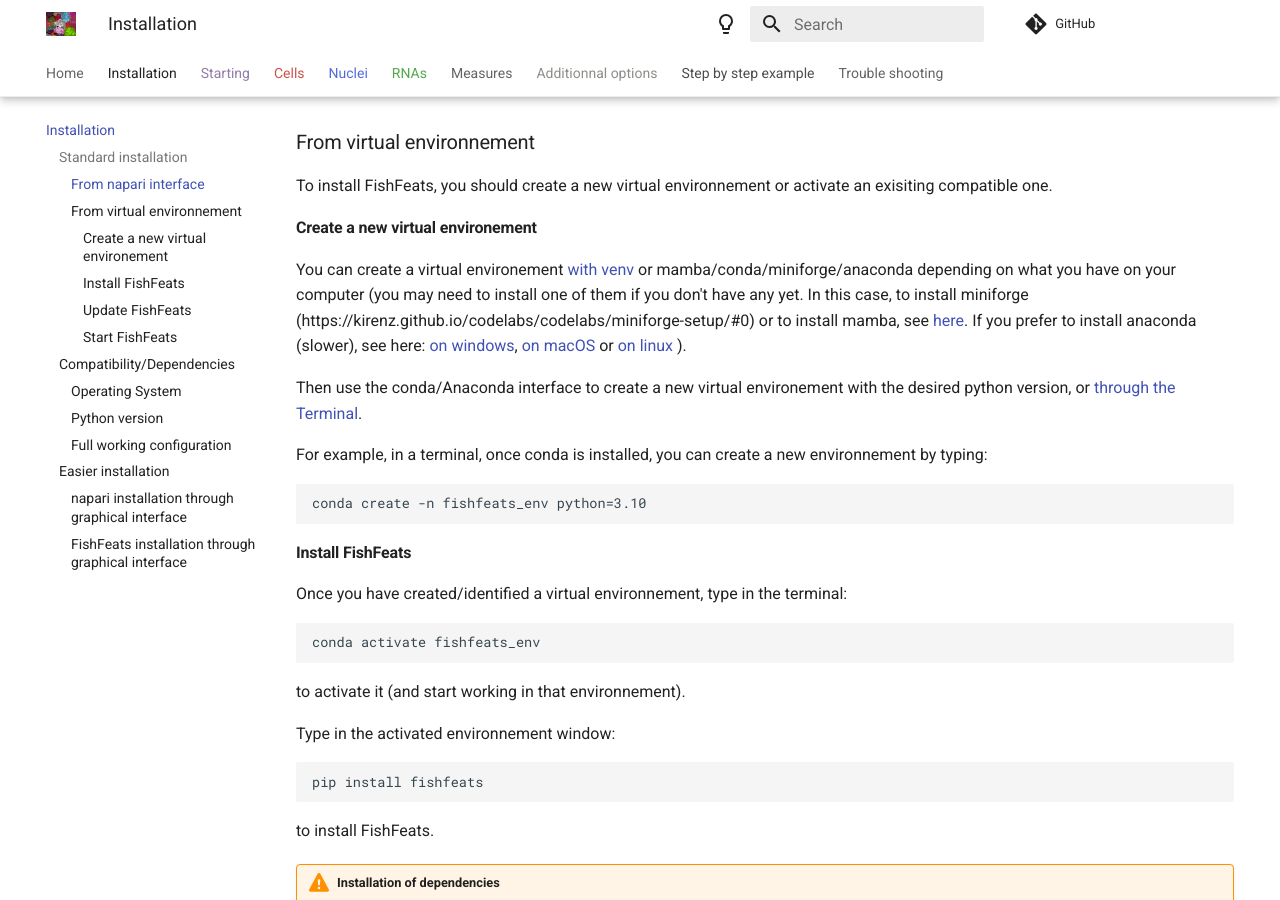
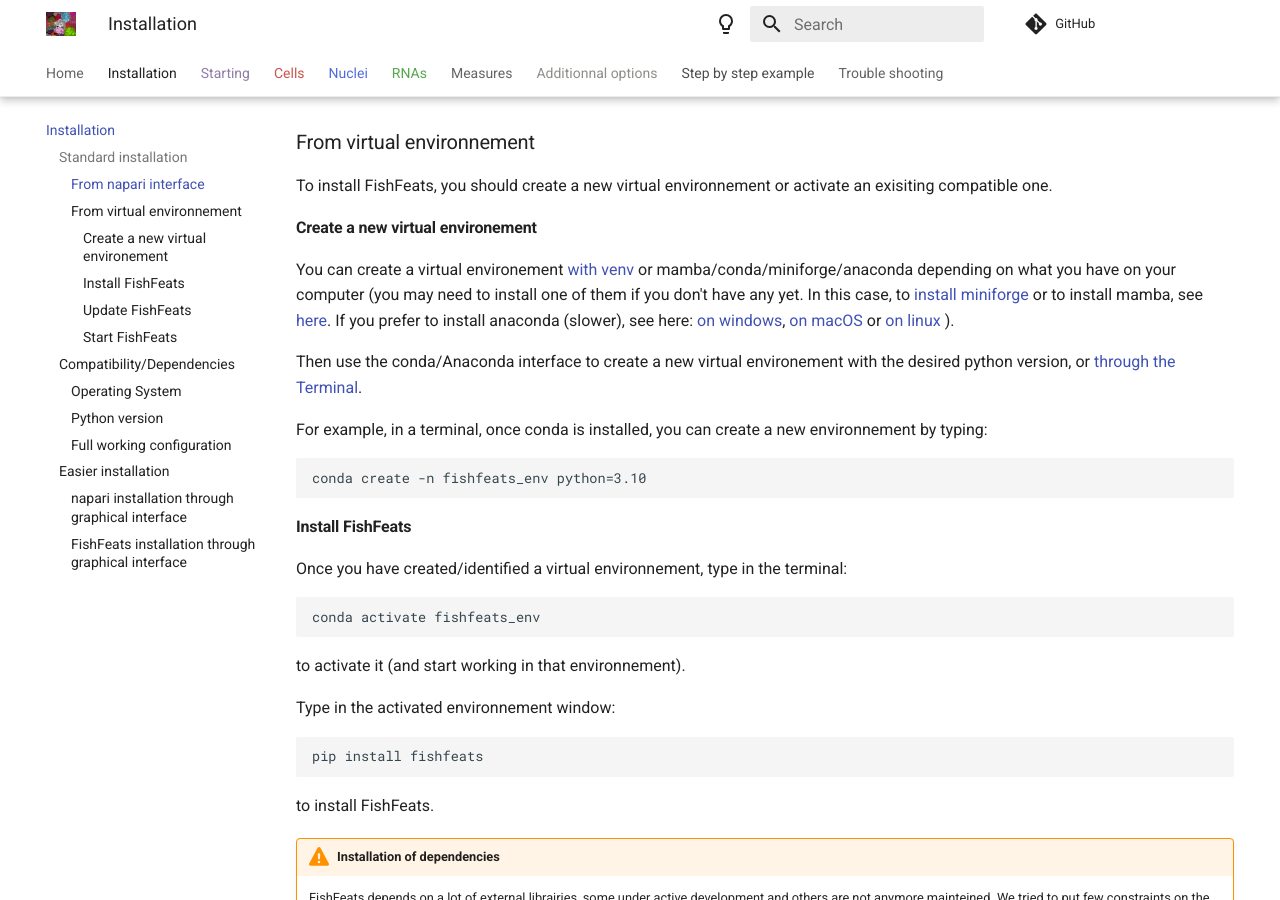
Before and after one commit to gletort/FishFeats, an MkDocs documentation site: the page built from docs/Installation.md, in a window 1280 px wide and 900 px high, scrolled down 491 px. Built offline with MkDocs 1.6.1 and Material for MkDocs 9.7.7, drawn with Linux system fonts in a browser that asks for light colours; comment, search, counter and statistics services are not loaded.

Commit message:
link miniforge tuto

```diff
--- a/docs/Installation.md
+++ b/docs/Installation.md
@@ -14,7 +14,7 @@
 To install FishFeats, you should create a new virtual environnement or activate an exisiting compatible one.
 
 #### Create a new virtual environement
- You can create a virtual environement [with venv](https://www.geeksforgeeks.org/create-virtual-environment-using-venv-python/) or mamba/conda/miniforge/anaconda depending on what you have on your computer (you may need to install one of them if you don't have any yet. In this case, to install miniforge (https://kirenz.github.io/codelabs/codelabs/miniforge-setup/#0) or to install mamba, see [here](https://informatics.fas.harvard.edu/resources/tutorials/installing-command-line-software-conda-mamba/). If you prefer to install anaconda (slower), see here: [on windows](https://www.geeksforgeeks.org/how-to-install-anaconda-on-windows/), [on macOS](https://www.geeksforgeeks.org/installation-guide/how-to-install-anaconda-on-macos/?ref=ml_lbp) or [on linux](https://www.geeksforgeeks.org/how-to-install-anaconda-on-linux/) ).
+ You can create a virtual environement [with venv](https://www.geeksforgeeks.org/create-virtual-environment-using-venv-python/) or mamba/conda/miniforge/anaconda depending on what you have on your computer (you may need to install one of them if you don't have any yet. In this case, to [install miniforge](https://kirenz.github.io/codelabs/codelabs/miniforge-setup/#0) or to install mamba, see [here](https://informatics.fas.harvard.edu/resources/tutorials/installing-command-line-software-conda-mamba/). If you prefer to install anaconda (slower), see here: [on windows](https://www.geeksforgeeks.org/how-to-install-anaconda-on-windows/), [on macOS](https://www.geeksforgeeks.org/installation-guide/how-to-install-anaconda-on-macos/?ref=ml_lbp) or [on linux](https://www.geeksforgeeks.org/how-to-install-anaconda-on-linux/) ).
 
 Then use the conda/Anaconda interface to create a new virtual environement with the desired python version, or [through the Terminal](https://www.geeksforgeeks.org/set-up-virtual-environment-for-python-using-anaconda/).
 
```
